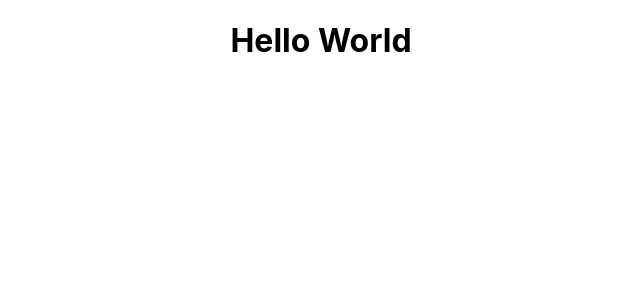
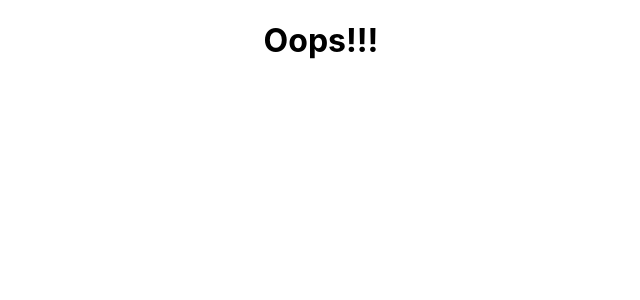
Before and after one commit to afk-ankit/redpositive-assignment, a React (Create React App) app: page / in a window 1280 px wide. Shown: the top 300 px of the page, without its empty margins (319-959 px from the left). Built offline with nearby package versions, Linux system fonts and the light colour scheme.

Commit message:
inital commit

```diff
--- a/src/App.js
+++ b/src/App.js
@@ -1,11 +1,19 @@
 import './App.css';
 
+const show = false
+
 function App() {
-  return (
-    <div className="App">
-      <h1>Hello World</h1>
-    </div>
-  );
+  if (show)
+    return (
+      <div className="App">
+        <h1>Hello World</h1>
+      </div>
+    );
+  else {
+    return (<div className='App'>
+      <h1>Oops!!!</h1>
+    </div>)
+  }
 }
 
 export default App;
```
